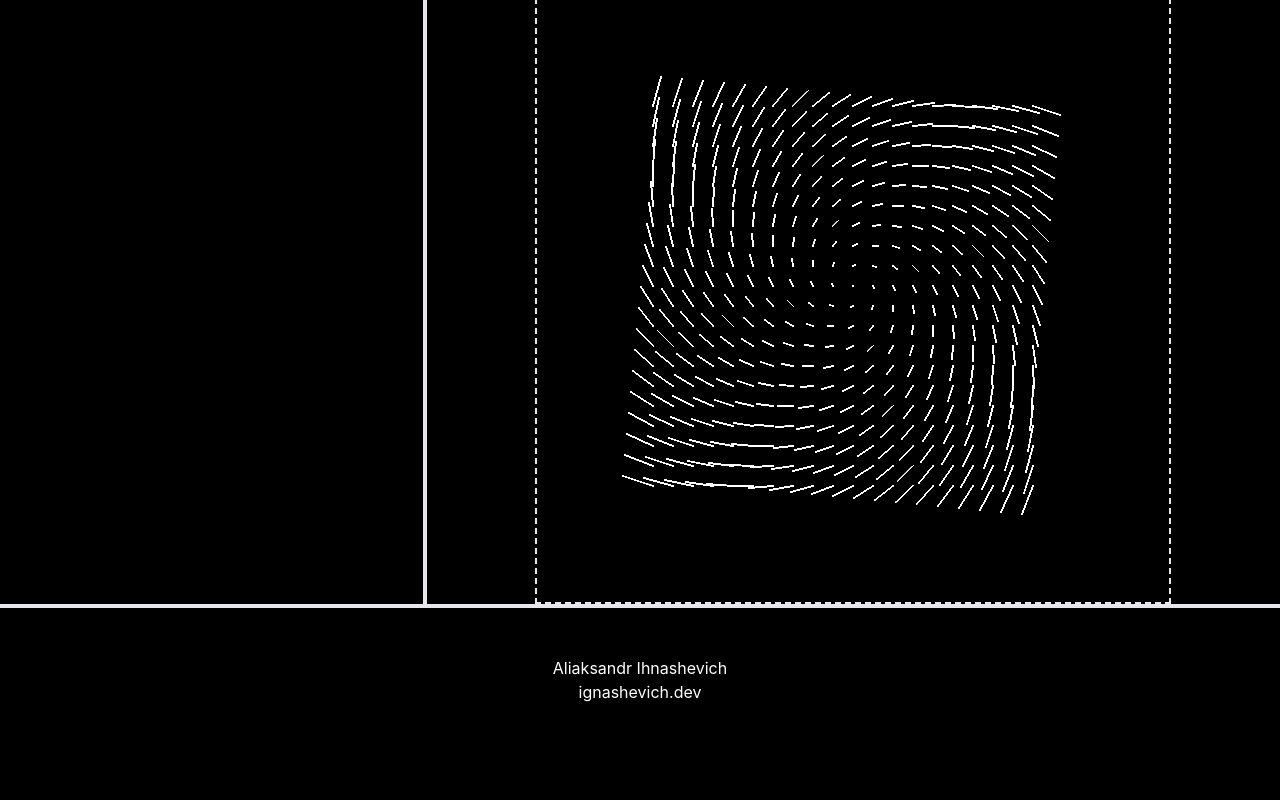
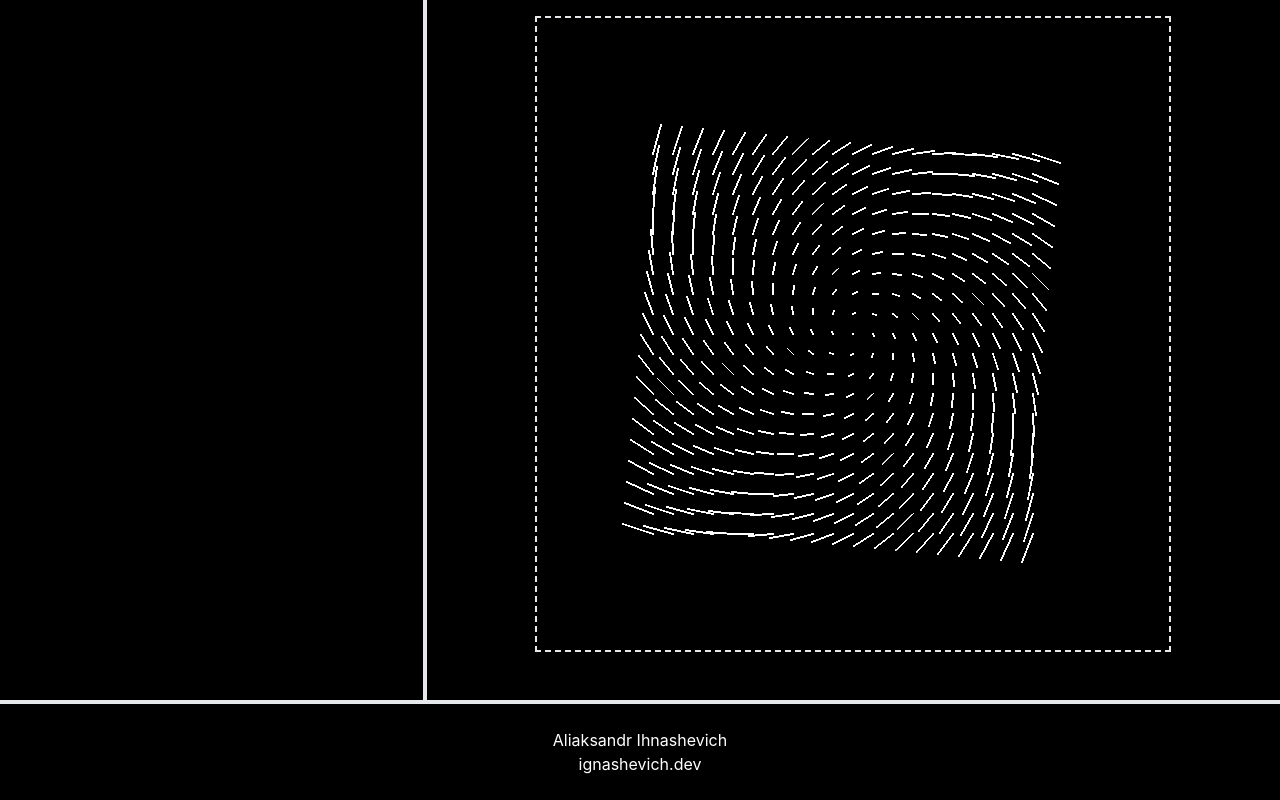
Before and after one commit to ignashevich/p5-sketches, a React (Create React App) app: page / in a window 1280 px wide. Shown: the part 321-1121 px from the top of the page. Before the commit the page ends 1073 px from the top, so only its background shows below. Built offline with nearby package versions, Linux system fonts and the light colour scheme.

Commit message:
fix layout

```diff
--- a/public/index.html
+++ b/public/index.html
@@ -3,7 +3,7 @@
   <head>
     <meta charset="utf-8" />
     <link rel="icon" href="%PUBLIC_URL%/logo.svg" />
-    <meta name="viewport" content="width=device-width, initial-scale=1" />
+    <meta name="viewport" content="width=device-width, initial-scale=0.4" />
     <meta name="theme-color" content="#000000" />
     <meta
       name="description"
--- a/src/App.js
+++ b/src/App.js
@@ -59,7 +59,7 @@ function App() {
                     <Sketch inputs={selectedModule?.inputs} sketch={selectedModule?.sketch} sketchId={selectedSketchId}/>
                 </div>
             </main>
-            <footer className="p-12 border-t-4 text-center">
+            <footer className="p-6 border-t-4 text-center">
                 <div>Aliaksandr Ihnashevich</div>
                 <a href="https://www.ignashevich.dev/">ignashevich.dev</a>
             </footer>
--- a/src/components/Sketch.js
+++ b/src/components/Sketch.js
@@ -37,7 +37,7 @@ const Sketch = ({sketch, inputs,sketchId}) => {
     }
 
     return (
-        <div>
+        <div className="py-12">
             <div className="mb-12 space-y-3">
                 {inputs?.map((input) => (
                     <div className="space-x-3">
```
